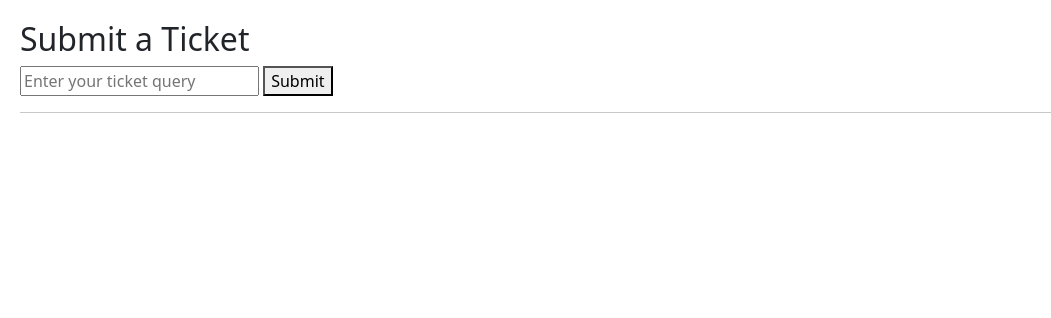
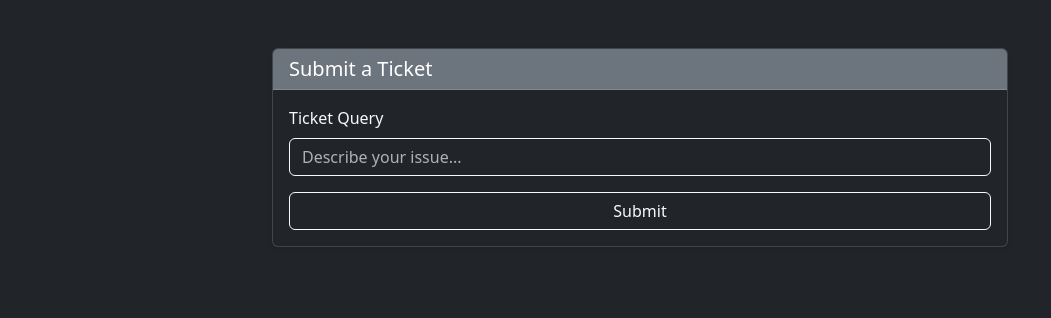
Before and after one commit to thewizlaw/ticket_classifier, a Flask app: page / in a window 1280 px wide. Shown: the top 318 px of the page, without its empty margins (0-1051 px from the left). Run offline with Flask 3, Linux system fonts and the light colour scheme.

Commit message:
ui update

```diff
--- a/templates/home.html
+++ b/templates/home.html
@@ -1,25 +1,73 @@
 {% extends "base.html" %}
 
-{% block title %}Home{% endblock title %}
+{% block title %}Home{% endblock %}
 
 {% block content %}
-<div style="padding: 20px;">
-  <h2>Submit a Ticket</h2>
+<!-- Optional: Enable dark theme globally -->
+<body data-bs-theme="dark">
 
-  <form action="{{ url_for('ticket_process') }}" method="post">
-    <input type="text" name="ticket" placeholder="Enter your ticket query" required>
-    <button type="submit">Submit</button>
-  </form>
+<div class="container py-5">
+  <div class="row justify-content-center">
+    <div class="col-lg-8">
 
-  <hr>
+      <!-- Ticket Submission Card -->
+      <div class="card bg-dark text-light shadow-sm mb-4">
+        <div class="card-header bg-secondary text-white">
+          <h5 class="mb-0">Submit a Ticket</h5>
+        </div>
+        <div class="card-body">
+          <form action="{{ url_for('ticket_process') }}" method="post">
+            <div class="mb-3">
+              <label for="ticketInput" class="form-label">Ticket Query</label>
+              <input type="text" class="form-control bg-dark text-light border-light" id="ticketInput" name="ticket" placeholder="Describe your issue..." required>
+            </div>
+            <button type="submit" class="btn btn-outline-light w-100">Submit</button>
+          </form>
+        </div>
+      </div>
 
-  {% if result %}
-  <div style="margin-top: 20px; border: 1px solid #ccc; padding: 10px;">
-    <h3>Analysis Result:</h3>
-    <p><strong>Priority:</strong> {{ result.priority }}</p>
-    <p><strong>Sentiment Score:</strong> {{ result.sentiment_score }}</p>
-    <pre>{{ result.sentiment | tojson(indent=2) }}</pre>
+      <!-- Analysis Result Card -->
+      {% if result %}
+      <div class="card bg-dark text-light shadow-sm">
+        <div class="card-header bg-secondary text-white">
+          <h5 class="mb-0">Ticket Analysis Result</h5>
+        </div>
+        <div class="card-body">
+
+          <!-- Result Table -->
+          <div class="table-responsive">
+            <table class="table table-dark table-bordered align-middle">
+              <thead class="table-secondary text-dark">
+                <tr>
+                  <th>Metric</th>
+                  <th>Value</th>
+                </tr>
+              </thead>
+              <tbody>
+                <tr>
+                  <td>Priority</td>
+                  <td class="text-info fw-bold">{{ result.priority }}</td>
+                </tr>
+                <tr>
+                  <td>Sentiment Score</td>
+                  <td class="text-success fw-bold">{{ result.sentiment_score }}</td>
+                </tr>
+              </tbody>
+            </table>
+          </div>
+
+          <!-- JSON Breakdown -->
+          <div class="mt-4">
+            <h6>Sentiment Breakdown</h6>
+            <pre class="bg-secondary text-dark p-3 border rounded">{{ result.sentiment | tojson(indent=2) }}</pre>
+          </div>
+        </div>
+      </div>
+      {% endif %}
+
+    </div>
   </div>
-  {% endif %}
 </div>
+
+</body>
 {% endblock %}
```
